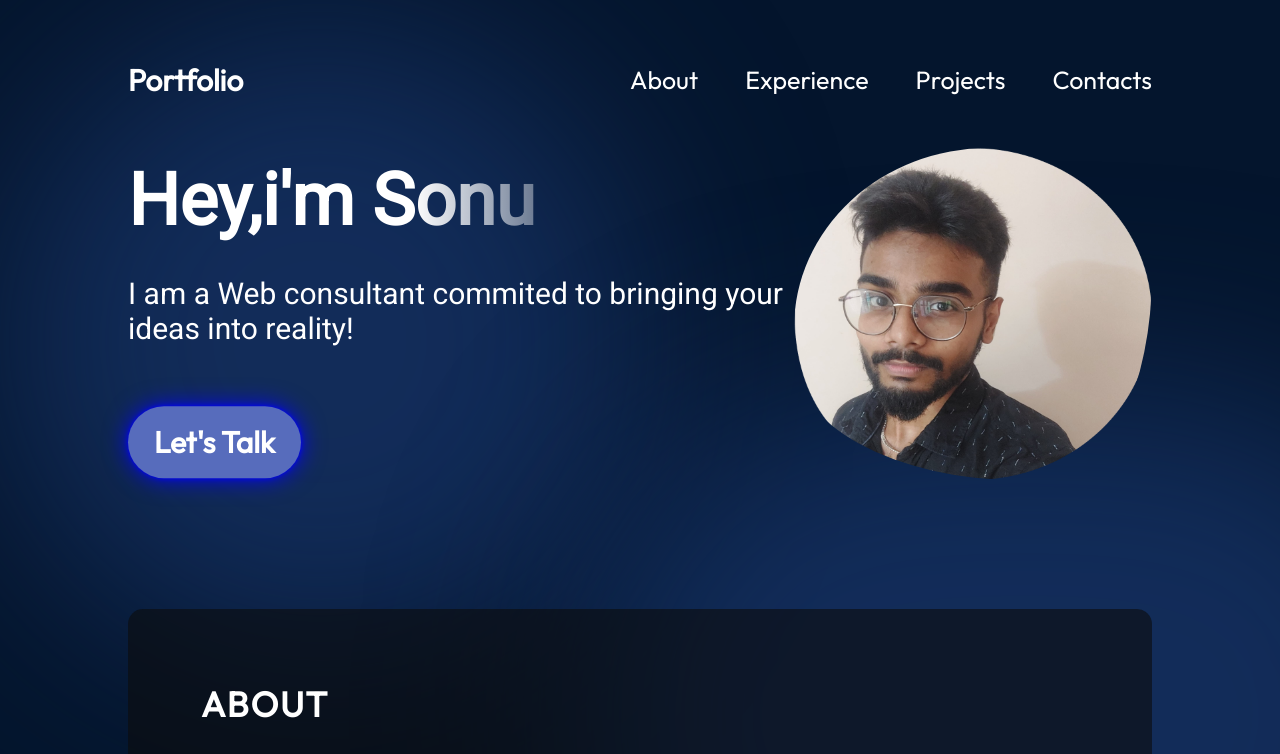
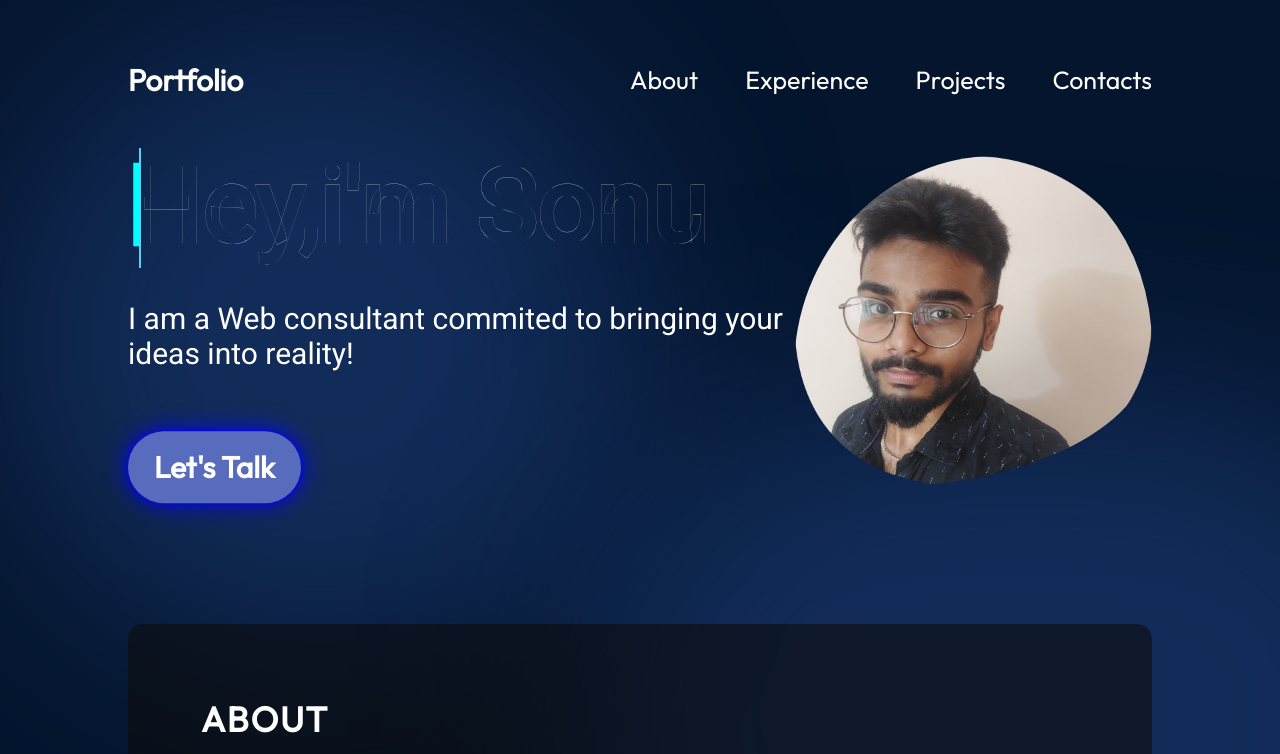
Before and after one commit to ItryCode/My-Portfolio-Site, a React (Vite) app: page / in a window 1280 px wide. Shown: the top 754 px of the page. Built offline with nearby package versions, Linux system fonts and the light colour scheme; no server answers.

Commit message:
Added extra animations and eye candy

```diff
--- a/package.json
+++ b/package.json
@@ -16,7 +16,8 @@
     "contentful": "^10.6.1",
     "fontsource-roboto": "^4.0.0",
     "react": "^18.2.0",
-    "react-dom": "^18.2.0"
+    "react-dom": "^18.2.0",
+    "react-icons": "^4.11.0"
   },
   "devDependencies": {
     "@types/react": "^18.2.15",
--- a/src/App.jsx
+++ b/src/App.jsx
@@ -7,6 +7,7 @@ import Navbar from "./components/Navbar/Navbar";
 import Projects from "./components/Projects/Projects";
 
 function App() {
+
   return (
     <div className={styles.App}>
       <Navbar />
--- a/src/components/Hero/Hero.jsx
+++ b/src/components/Hero/Hero.jsx
@@ -1,4 +1,3 @@
-import React from "react";
 import { getImageUrl } from "../../utils";
 import styles from "./Hero.module.css";
 
@@ -6,7 +5,9 @@ const Hero = () => {
   return (
     <section className={styles.container}>
       <div className={styles.content}>
-        <h1 className={styles.title}>Hey,i'm Sonu</h1>
+        <h1 data-text="Hey,i'm Sonu" className={styles.title}>
+          Hey,i'm Sonu
+        </h1>
         <p className={styles.description}>
           I am a Web consultant commited to bringing your ideas into reality!
         </p>
--- a/src/components/Hero/Hero.module.css
+++ b/src/components/Hero/Hero.module.css
@@ -20,19 +20,43 @@
 }
 
 .title {
-  font-size: 72px;
+  font-size: 8vw;
   font-weight: 900;
   margin-bottom: 33px;
   font-family: var(--font-roboto);
-  background: linear-gradient(
-    90deg,
-    rgba(255, 255, 255, 1) 70%,
-    rgba(255, 255, 255, 0) 120%
-  );
+  position: relative;
+  color: var(--color-bg);
   -webkit-text-fill-color: transparent;
   -webkit-background-clip: text;
+  -webkit-text-stroke: 0.01vw white;
+  white-space: nowrap;
 }
 
+.title::before {
+  content: attr(data-text);
+  position: absolute;
+  top: 0;
+  left: 0;
+  width: 0;
+  height: 100%;
+  color: rgb(93, 207, 241);
+  -webkit-text-stroke: 0.5vw cyan;
+  border-right: 2px solid rgb(93, 207, 241);
+  overflow: hidden;
+  animation: animate 6s linear infinite;
+}
+
+@keyframes animate {
+  0% {
+    width: 0%;
+  }
+
+  70%,
+  80%,
+  90% {
+    width: 100%;
+  }
+}
 .description {
   font-size: 30px;
   font-family: var(--font-roboto);
@@ -88,9 +112,9 @@
     rgba(25, 55, 109, 0.7) 90%
   );
   animation-name: morph;
-  animation-duration: 6.5s;
+  animation-duration: 10s;
   animation-iteration-count: infinite;
-  animation-timing-function: ease-in-out;
+  animation-timing-function: ease-out;
 }
 
 @keyframes morph {
@@ -100,6 +124,14 @@
     /* transform: translate(0, 0px); */
   }
 
+  30% {
+    border-radius: 62% 38% 84% 16% / 33% 69% 31% 67%;
+    background: transparent;
+  }
+  40% {
+    border-radius: 85% 15% 93% 7% / 22% 72% 28% 78%;
+    background: transparent;
+  }
   50% {
     border-radius: 50% 60% 70% 40% /50% 60% 30% 60%;
     background: transparent;
@@ -110,6 +142,24 @@
       rgba(25, 55, 109, 0.7) 90%
     ); */
     /* transform: translate(0, 10px); */
+  }
+
+  60% {
+    border-radius: 55% 45% 75% 25% / 67% 57% 43% 33%;
+    background: transparent;
+  }
+
+  70% {
+    border-radius: 65% 35% 82% 18% / 48% 61% 39% 52%;
+    background: transparent;
+  }
+  80% {
+    border-radius: 75% 25% 89% 11% / 27% 70% 30% 73%;
+    background: transparent;
+  }
+  90% {
+    border-radius: 60% 50% 30% 70% /60% 30% 70% 40%;
+    background: transparent;
   }
 
   100% {
--- a/src/components/Navbar/Navbar.jsx
+++ b/src/components/Navbar/Navbar.jsx
@@ -1,25 +1,25 @@
 import React, { useState } from "react";
 import styles from "./Navbar.module.css";
 import { getImageUrl } from "../../utils";
+import { FaBars, FaX } from "react-icons/fa6";
 
 const Navbar = () => {
   const [menuOpen, setMenuOpen] = useState(false);
   return (
     <nav className={styles.navbar}>
-      <a className={styles.title} href="/">
+      <a  className={styles.title} href="/">
         Portfolio
       </a>
       <div className={styles.menu}>
-        <img
+        <div className={styles.menuBtn} onClick={() => setMenuOpen(!menuOpen)}>
+          {menuOpen ? <FaX /> : <FaBars />}
+        </div>
+        {/* <img
           className={styles.menuBtn}
-          src={
-            menuOpen
-              ? getImageUrl("nav/closeIcon.png")
-              : getImageUrl("nav/menuIcon.png")
-          }
+          src={menuOpen ? <FaBars /> : <FaBars />}
           alt="menu-button"
           onClick={() => setMenuOpen(!menuOpen)}
-        />
+        /> */}
 
         <ul
           className={`${styles.menuItems} ${menuOpen && styles.menuOpen}`}
--- a/src/components/Navbar/Navbar.module.css
+++ b/src/components/Navbar/Navbar.module.css
@@ -36,7 +36,11 @@
 
 .menuBtn {
   display: none;
+  color: white;
+  font-size: 25px;
+  transition: 1s;
 }
+
 @media screen and (max-width: 830px) {
   .navbar {
     flex-direction: column;
```
Also changed, not shown: 1 other file (tests, documents, lock files or other folders).
